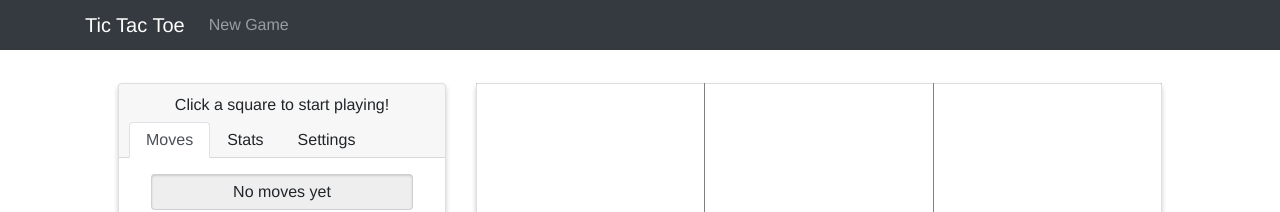
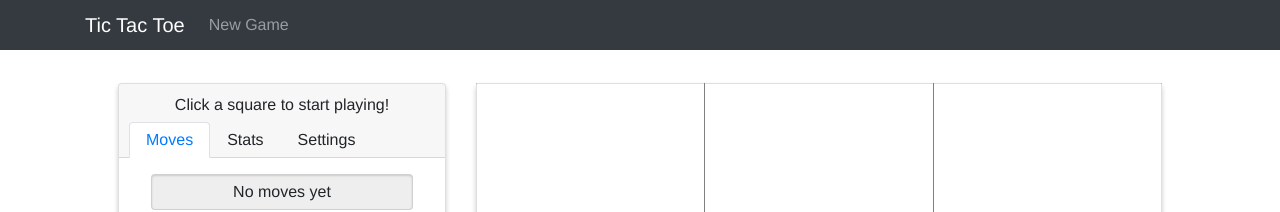
Before and after one commit to mosherc/tic-tac-toe, an Angular app: page /tic-tac-toe/play in a window 1280 px wide. Shown: the top 212 px of the page. Built offline with nearby package versions, Linux system fonts and the light colour scheme.

Commit message:
Change nav links in game panel

```diff
--- a/src/app/app.component.html
+++ b/src/app/app.component.html
@@ -1,5 +1,5 @@
 <div>
-  <nav class="navbar navbar-expand-lg navbar-dark bg-dark">
+  <nav class="navbar navbar-expand-sm navbar-dark bg-dark">
     <div class="container">
       <a class="navbar-brand" href="#" [routerLink]="['/welcome']">Tic Tac Toe</a>
       <button class="navbar-toggler" type="button" data-toggle="collapse" data-target="#navbarNav" aria-controls="navbarNav" aria-expanded="false" aria-label="Toggle navigation">
--- a/src/styles.scss
+++ b/src/styles.scss
@@ -8,3 +8,17 @@ $font-stack:    Helvetica, sans-serif;
 body {
   font: 100% $font-stack;
 }
+
+.card-header-tabs .nav-link {
+  transition: all 0.3s ease;
+
+  &.active {
+    color: #007bff;
+  }
+
+  &:hover {
+    color: #007bff !important;
+  }
+
+  cursor: pointer;
+}
```
